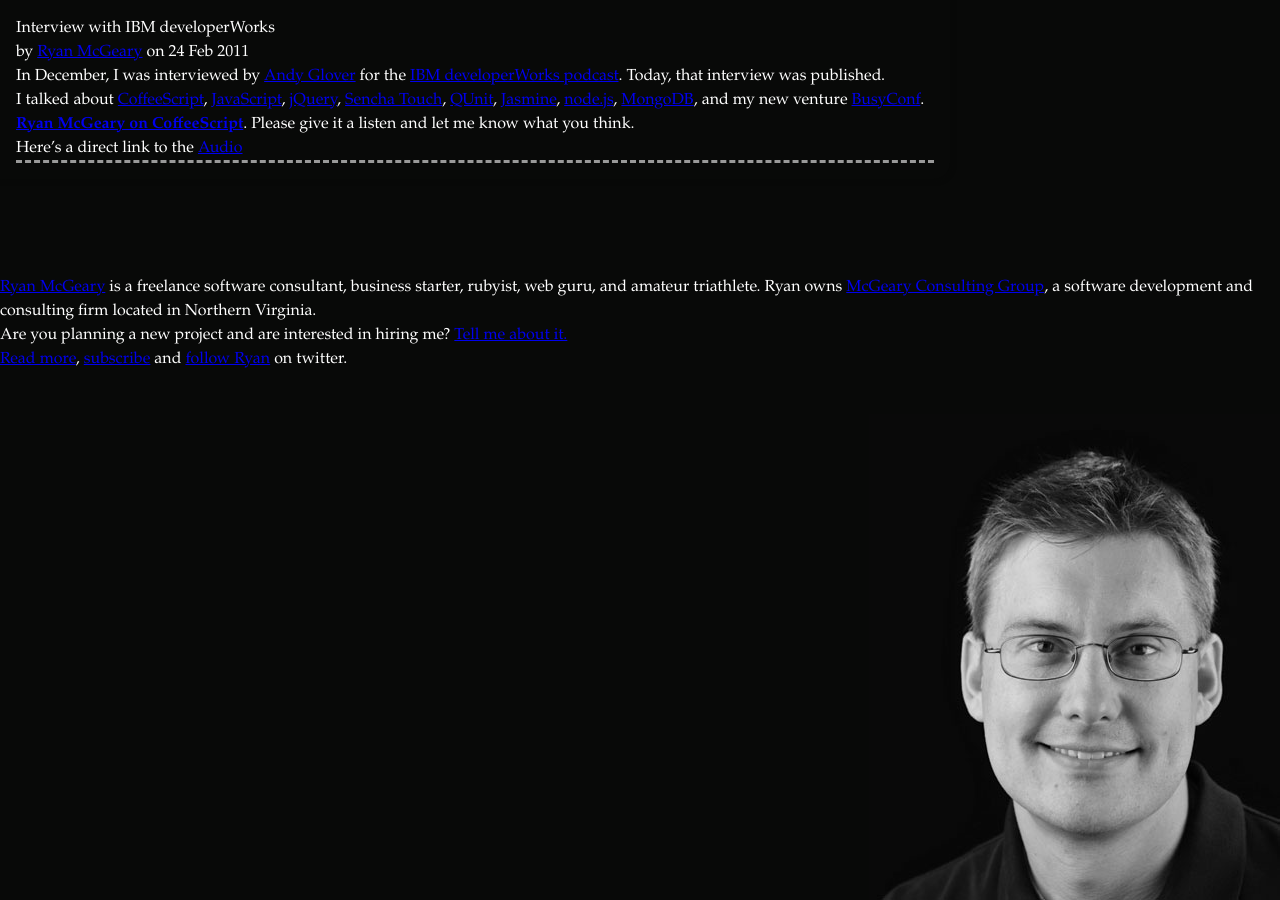
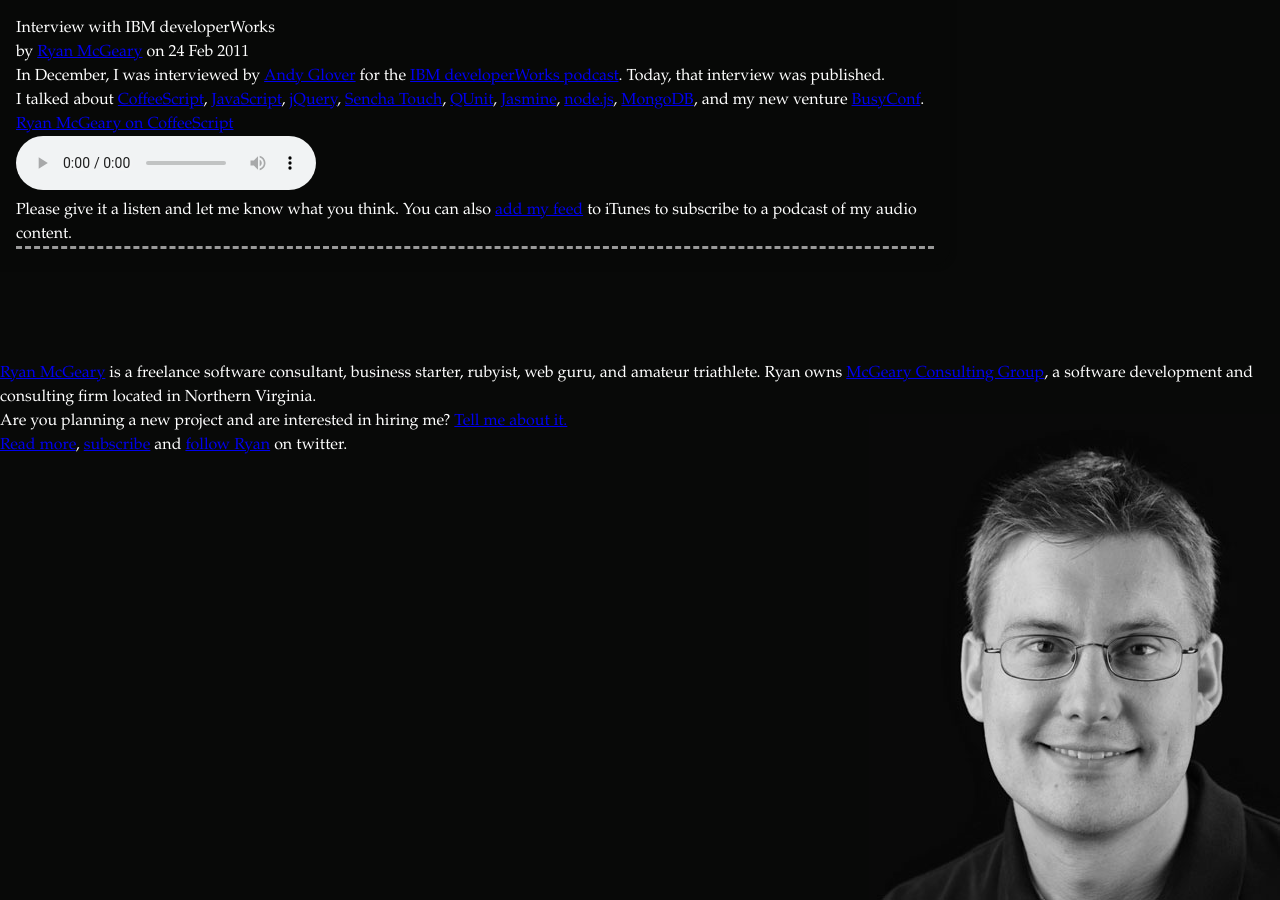
Before and after one commit to rmm5t/ryan.mcgeary.org, a Jekyll site: the page built from _posts/2011-02-24-interview-with-ibm-developer-works.md, in a window 1280 px wide. Built offline with Jekyll 4.4.1, drawn with Linux system fonts in a browser that asks for light colours; nearby versions of some CDN libraries; comment, search, counter and statistics services are not loaded.

Commit message:
Added audio support for blog posts.
* Added HTML5 audio tag
* Added flash fallback
* Added link enclosures to the atom feed to act as a podcast

```diff
--- /dev/null
+++ b/_includes/audio.html
@@ -0,0 +1,10 @@
+<audio controls="controls">
+  <source src="{{ page.mp3 }}" type="audio/mpeg" />
+  <source src="{{ page.ogg }}" type="audio/ogg" />
+  <embed type="application/x-shockwave-flash" flashvars="audioUrl={{ page.mp3 }}" src="http://www.google.com/reader/ui/3523697345-audio-player.swf" width="400" height="27" quality="best"></embed>
+</audio>
+<p>
+  Please give it a listen and let me know what you think.  You can
+  also <a href="http://feeds.feedburner.com/ryanmcgeary">add my feed</a> to
+  iTunes to subscribe to a podcast of my audio content.
+</p>
--- a/_posts/2011-02-24-interview-with-ibm-developer-works.md
+++ b/_posts/2011-02-24-interview-with-ibm-developer-works.md
@@ -2,8 +2,9 @@
 layout: post
 category: interviews
 title: Interview with IBM developerWorks
+mp3: "http://files.mcgeary.org/interviews/gloverseries-mcgeary.mp3"
+ogg: "http://files.mcgeary.org/interviews/gloverseries-mcgeary.ogg"
 ---
-
 In December, I was interviewed by [Andy Glover](http://thediscoblog.com/) for
 the [IBM developerWorks podcast](http://lifeofthefreelancer.com/).  Today, that
 interview was published.
@@ -17,9 +18,6 @@
 [MongoDB](http://www.mongodb.org/), and my new venture
 [BusyConf](http://busyconf.com/).
 
-[**Ryan McGeary on CoffeeScript**][interview]. Please give it a listen and
-let me know what you think.
+[Ryan McGeary on CoffeeScript](http://www.ibm.com/developerworks/java/library/j-gloverpodcast2/index.html#mcgeary)
 
-Here's a direct link to the [Audio](http://www.ibm.com/developerworks/podcast/ag/gloverseries-mcgeary.mp3)
-
-[interview]: http://www.ibm.com/developerworks/java/library/j-gloverpodcast2/index.html#mcgeary "Ryan McGeary on CoffeeScript"
+{% include audio.html %}
```
Also changed, not shown: _posts/2011-01-04-interview-with-life-of-the-freelancer.md (+5 -2 lines), 1 other file.
